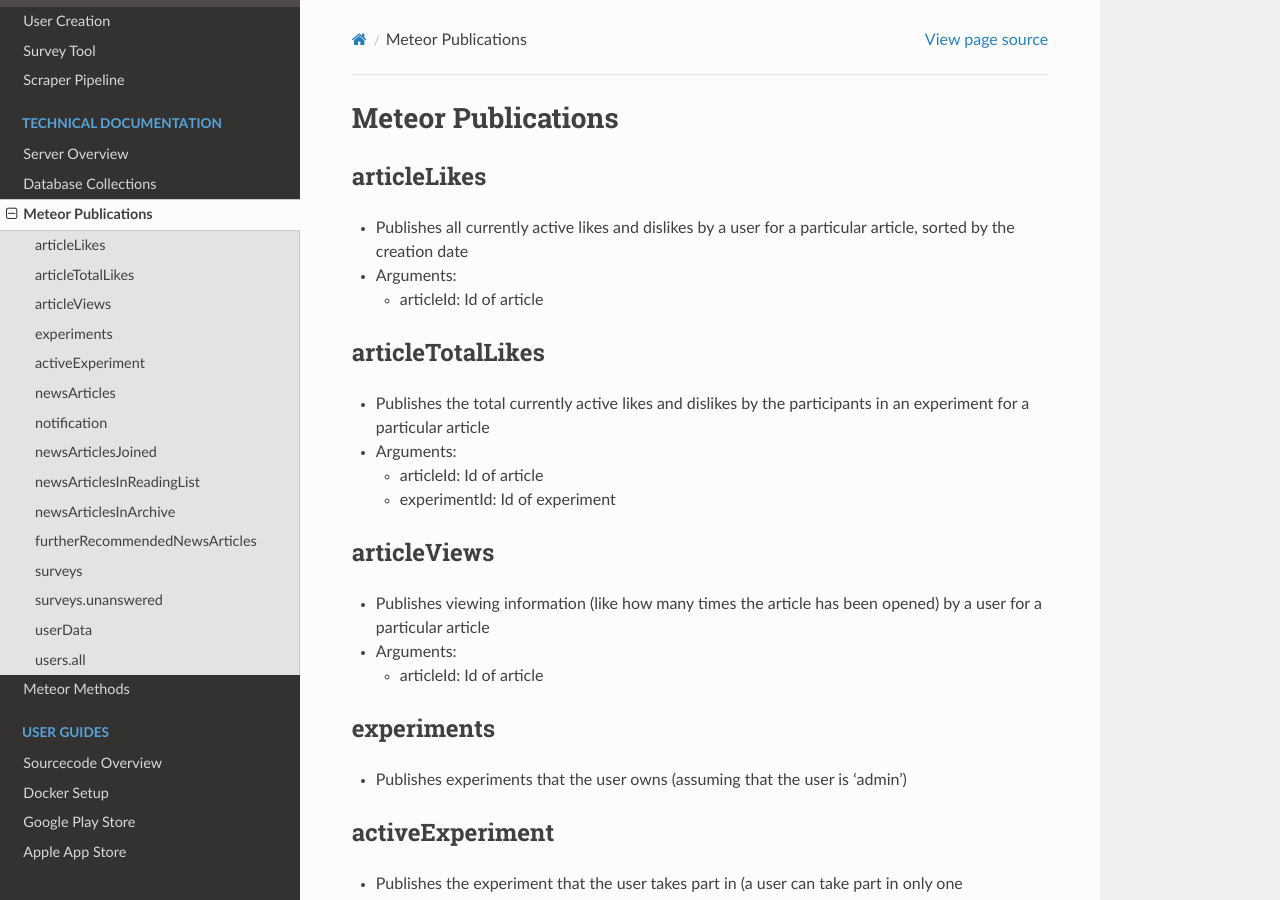
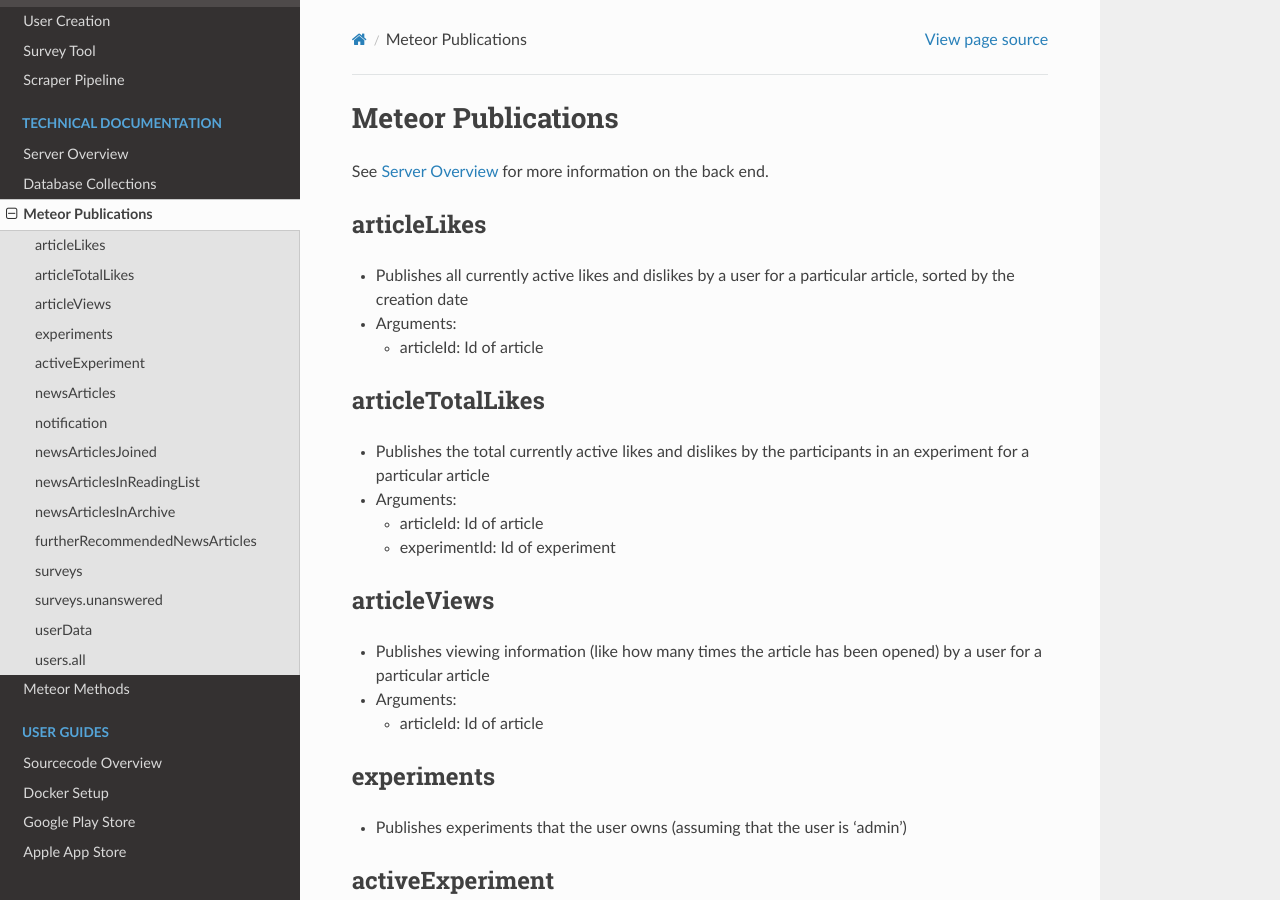
Before and after one commit to Informfully/Documentation, a Sphinx documentation site: the page built from docs/source/publications.rst, in a window 1280 px wide and 900 px high. Built offline with Sphinx 7.4.7 and the Read the Docs theme 2.0.0, drawn with Linux system fonts in a browser that asks for light colours.

Commit message:
Documentation update

```diff
--- a/docs/source/apple.rst
+++ b/docs/source/apple.rst
@@ -22,6 +22,7 @@
 
     # Install node modules
     npm install
+
     # Switch from Expo's managed workflow to the bare workflow
     expo eject
 
--- a/docs/source/methods.rst
+++ b/docs/source/methods.rst
@@ -1,5 +1,7 @@
 Meteor Methods
 ==============
+
+See `Server Overview <https://informfully.readthedocs.io/en/latest/server.html>`_ for more information on the back end.
 
 answers
 -------
--- a/docs/source/publications.rst
+++ b/docs/source/publications.rst
@@ -1,5 +1,8 @@
 Meteor Publications
 ===================
+
+See `Server Overview <https://informfully.readthedocs.io/en/latest/server.html>`_ for more information on the back end.
+
 
 articleLikes
 ------------
```
